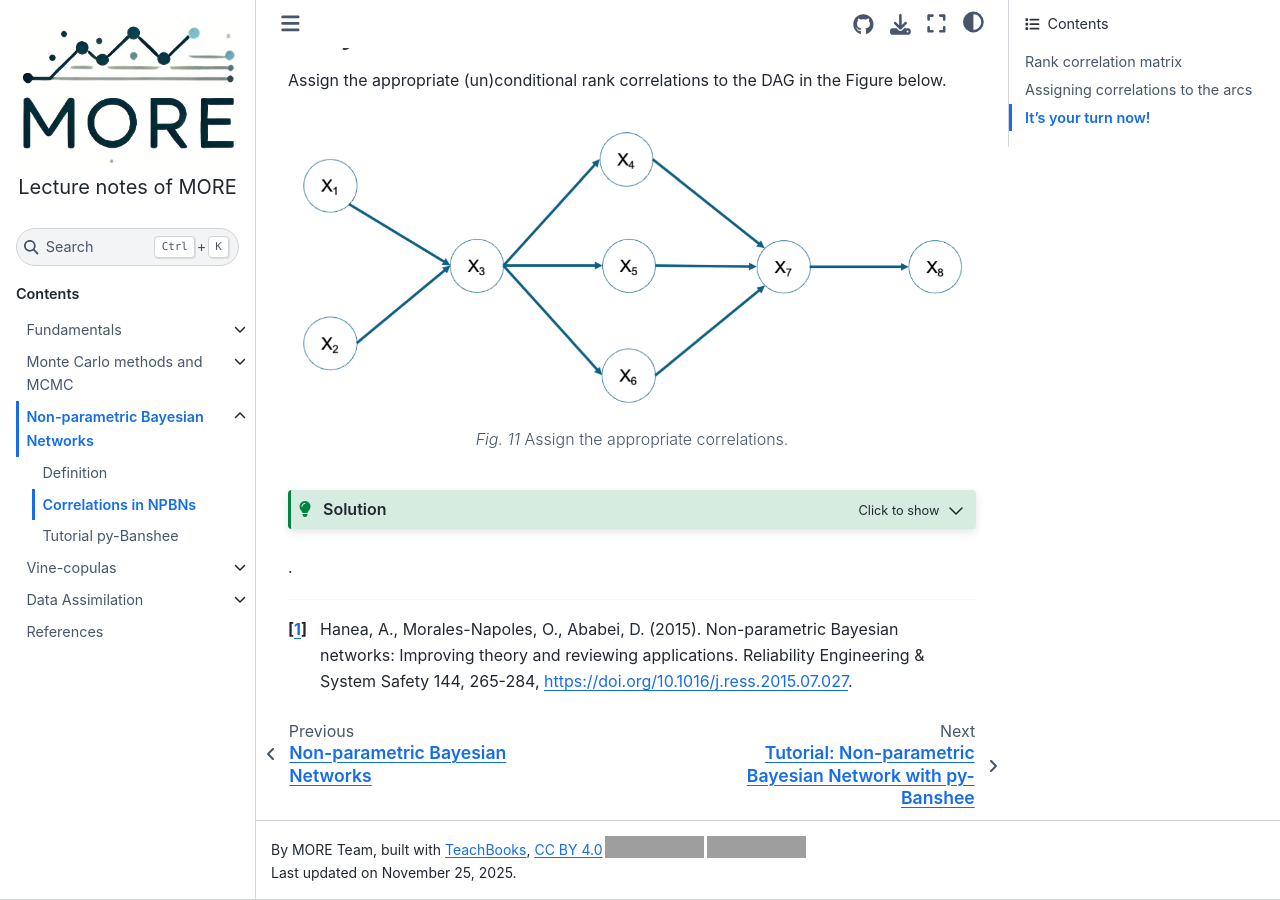
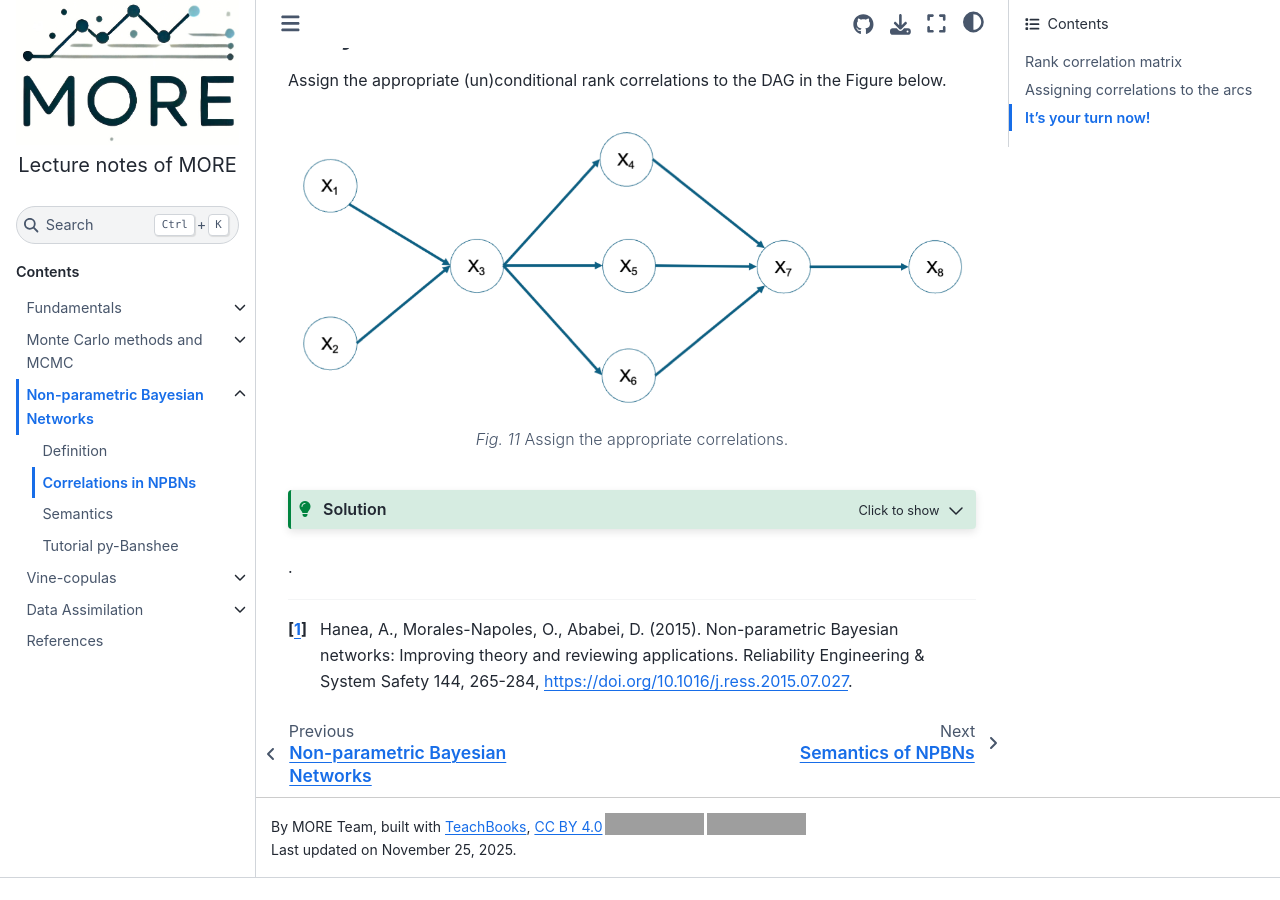
Before and after one commit to TUDelft-CITG/MORE-lecture-notes, a Jupyter Book: the page built from book/NPBN/Correls.md, in a window 1280 px wide and 900 px high, scrolled down 3497 px. Built offline with Jupyter Book 1.0.4 settings and Sphinx 7.4.7 and the Sphinx Book theme 1.1.4, drawn with Linux system fonts in a browser that asks for light colours; pages that are not in the unit, such as notebooks, are missing from menus; comment, search, counter and statistics services are not loaded; after the commit the page ends 4375 px from its top, so only the background shows below that; grey boxes are pictures that could not be loaded.

Commit message:
add semantics to toc

```diff
--- a/book/_toc.yml
+++ b/book/_toc.yml
@@ -25,6 +25,8 @@
            title: Definition
          - file: NPBN/Correls.md
            title: Correlations in NPBNs
+         - file: NPBN/Semantics.md
+           title: Semantics
          - file: NPBN/NPBN_tutorial.ipynb
            title: Tutorial py-Banshee
       - file: vines/Introduction.md
```
